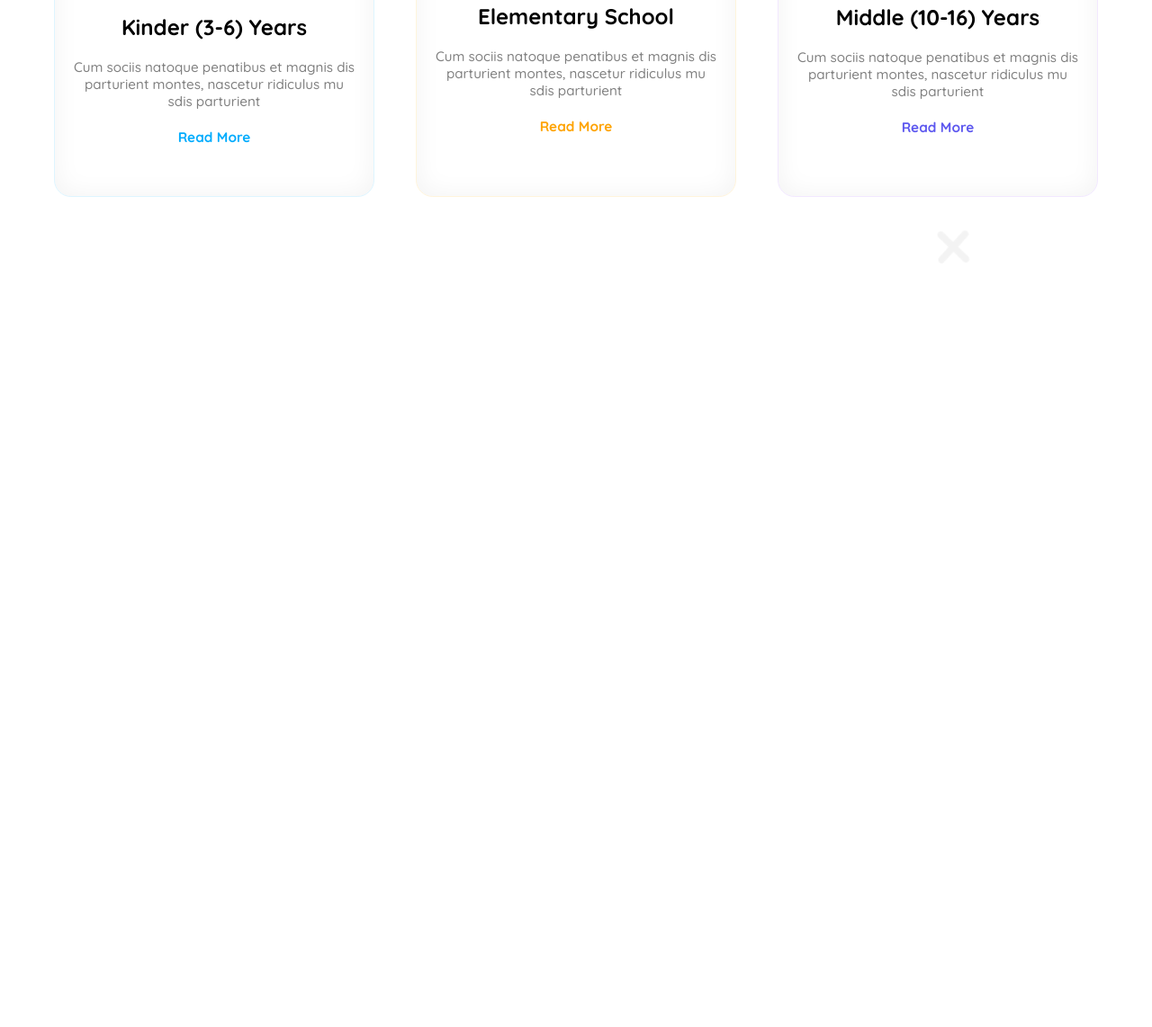
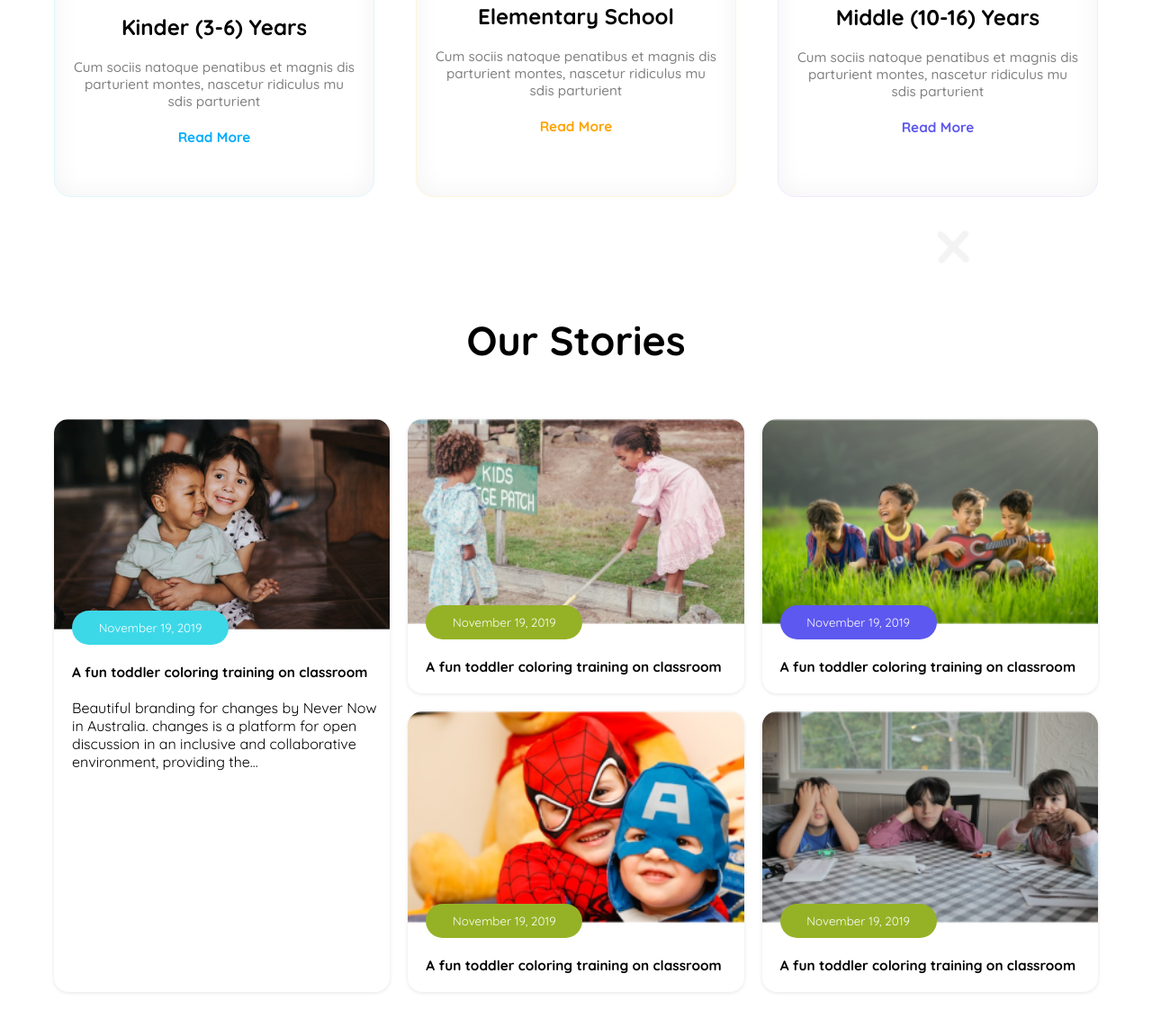
Before and after one commit to Wakil-Mahmud-Rahat/kids-web, a plain HTML site: page index.html in a window 1280 px wide. Shown: the part 1110-2252 px from the top of the page at 90% size. Before the commit the page ends 1460 px from the top, so only its background shows below. Drawn offline with Linux system fonts and the light colour scheme.

Commit message:
final commit of grid section after really really hard work and long long time

```diff
--- a/index.html
+++ b/index.html
@@ -60,7 +60,7 @@
     <section class="hero-bg">
 
 
-    <div class="in-middle">
+      <div class="in-middle">
             <span class="font-size-four">Standard Curriculum</span>
 
         <div class="card-container">
@@ -103,5 +103,54 @@
 
 
     </section>
+
+
+    <section class="fix-mobile-width in-middle">
+
+        <span class="font-size-four">Our Stories</span>
+        <div class="story-grid">
+
+        <div class="story">
+            <img src="assets/story-1.png" alt="">
+            <div class="add-padding-two"><button  style="background-color: rgb(60, 216, 232);"  class="btn-common btn-common-move">November 19, 2019</button></div><br>
+            <span class="add-padding  font-size-seven">A fun toddler coloring training on classroom</span>
+            <p class="add-padding">Beautiful branding for changes by Never Now in Australia. changes is a platform for open discussion in an inclusive and collaborative environment, providing the...</p>
+        </div>
+
+
+        <div class="story">
+            <img src="assets/story-2.png" alt="">
+            <div class="add-padding-two"><button class="btn-common btn-common-move">November 19, 2019</button></div> <br>
+            <span class="add-padding font-size-seven ">A fun toddler coloring training on classroom</span>
+        </div>
+
+        <div class="story">
+            <img src="assets/story-3.png" alt="">
+            <div class="add-padding-two"><button style="background-color: rgb(93, 88, 240);" class="btn-common btn-common-move">November 19, 2019</button></div><br>
+            <span class="add-padding font-size-seven ">A fun toddler coloring training on classroom</span>
+        </div>
+
+
+        <div class="story">
+            <img src="assets/story-4.png" alt="">
+            <div class="add-padding-two"><button class="btn-common btn-common-move">November 19, 2019</button></div><br>
+            <span class="add-padding font-size-seven ">A fun toddler coloring training on classroom</span>
+        </div class="story">
+
+
+
+        <div class="story">
+            <img src="assets/story-5.png" alt="">
+            <div class="add-padding-two"><button class="btn-common btn-common-move">November 19, 2019</button></div><br>
+            <span class="add-padding font-size-seven ">A fun toddler coloring training on classroom</span>
+        </div>
+
+
+
+        </div>
+    </section>
+
+
+
 </body>
 </html>
--- a/styles/style.css
+++ b/styles/style.css
@@ -109,10 +109,65 @@ nav a {
     color: rgb(255, 255, 255);
     font-weight: 700;
 }
+/* btn related styles */
+.btn-common {
+ color: white;
+    border: none;
+    width: 174px;
+    height: 38px;
+    border-radius: 47.93px;
+
+    background: rgb(149, 178, 38);
+}
+
+.add-padding-two  {
+    margin-top: -45px;
+
+}
+
+/* flex related styles */
+/* s */
+.story-grid {
+
+    display: grid;
+    grid-template-columns: 1fr 1fr 1fr ;
+    /* grid-template-rows: repeat(2, auto); */
+    gap: 20px;
+
+    margin-top: 60px;
+    margin-bottom: 60px;
+}
+
+.story {
+    width: 100%;
+    height: 100%;
+    border-radius: 16px;
+    background: rgb(255, 255, 255);
+    box-shadow: 0 1px 4px rgba(0, 0, 0, 0.1);
 
 
-/* flex related styles */
+    padding-bottom: 20px;
+}
 
+
+.story > img {
+    border-radius: 16px 16px 0 0;
+    width: 100%;
+}
+
+.story:first-child {
+    grid-row: span 2;
+}
+
+
+.add-padding {
+    padding-left: 20px;
+}
+
+.add-padding-two {
+    padding: 20px 20px 0 20px;
+}
+/* end */
 .flex {
     display: grid;
     grid-template-columns: repeat(2, 2fr);
@@ -244,6 +299,14 @@ nav a {
 }
 
 
+.font-size-seven {
+    font-size: .96rem;
+    font-weight: 700;
+}
+/* .font-size-eight {
+    font-size: 1rem;
+    font-weight: 700;
+} */
 /* responsiveness for small devices */
 @media screen and (max-width: 576px) {
 
@@ -322,4 +385,19 @@ nav a {
     }
 
 
+    .story-grid {
+
+    display: grid;
+    grid-template-columns: 1fr;
+    gap: 20px;
+    width: 90%;
+    margin-top: 105vh;
+    margin-left: 20px;
+
     }
+    .add-padding {
+    padding-left: 20px;
+}
+
+
+    }
```
